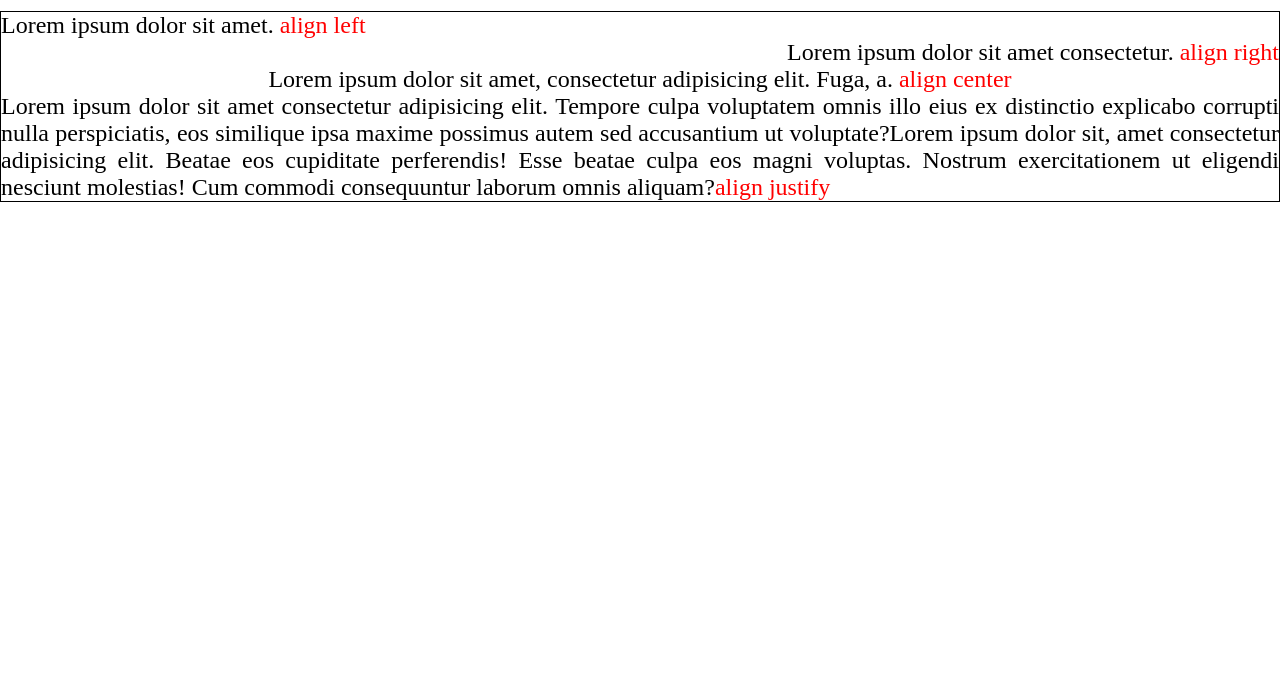
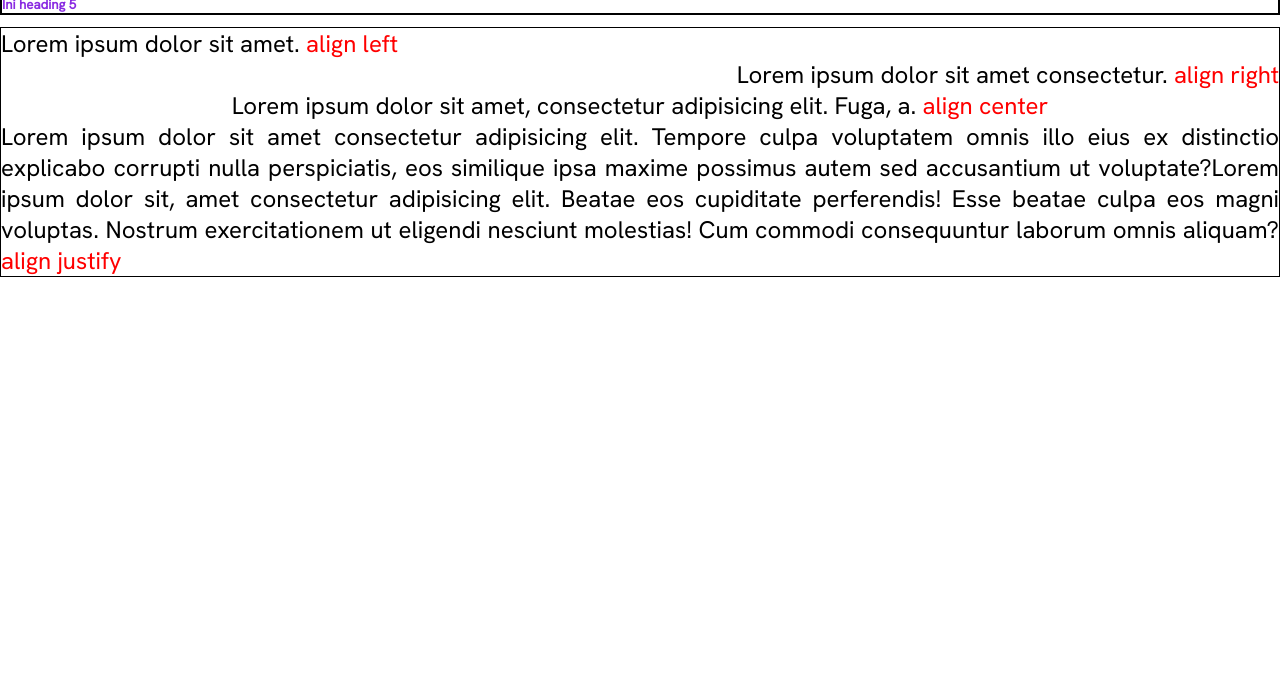
Before and after one commit to RakaMurdiarta/Bootcamp-Fullstack, a plain HTML site: page my_git/belajar heading dan paragraph.html in a window 1280 px wide. Shown: the part 125-800 px from the top of the page. Drawn offline with Linux system fonts and the light colour scheme.

Commit message:
change font family

```diff
--- a/my_git/belajar heading dan paragraph.html
+++ b/my_git/belajar heading dan paragraph.html
@@ -6,12 +6,17 @@
     <meta http-equiv="X-UA-Compatible" content="IE=edge">
     <meta name="viewport" content="width=device-width, initial-scale=1.0">
     <title>Latihan Heading dan Paragraph</title>
-
+    <link rel="preconnect" href="https://fonts.googleapis.com">
+    <link rel="preconnect" href="https://fonts.gstatic.com" crossorigin>
+    <link href="https://fonts.googleapis.com/css2?family=Hanken+Grotesk&display=swap" rel="stylesheet">
     <style>
         /* internal css */
         *{
             padding: 0;
             margin: 0;
+        }
+        body {
+            font-family: "Hanken Grotesk";
         }
         #paragraph{
             font-size: 24px;
```
